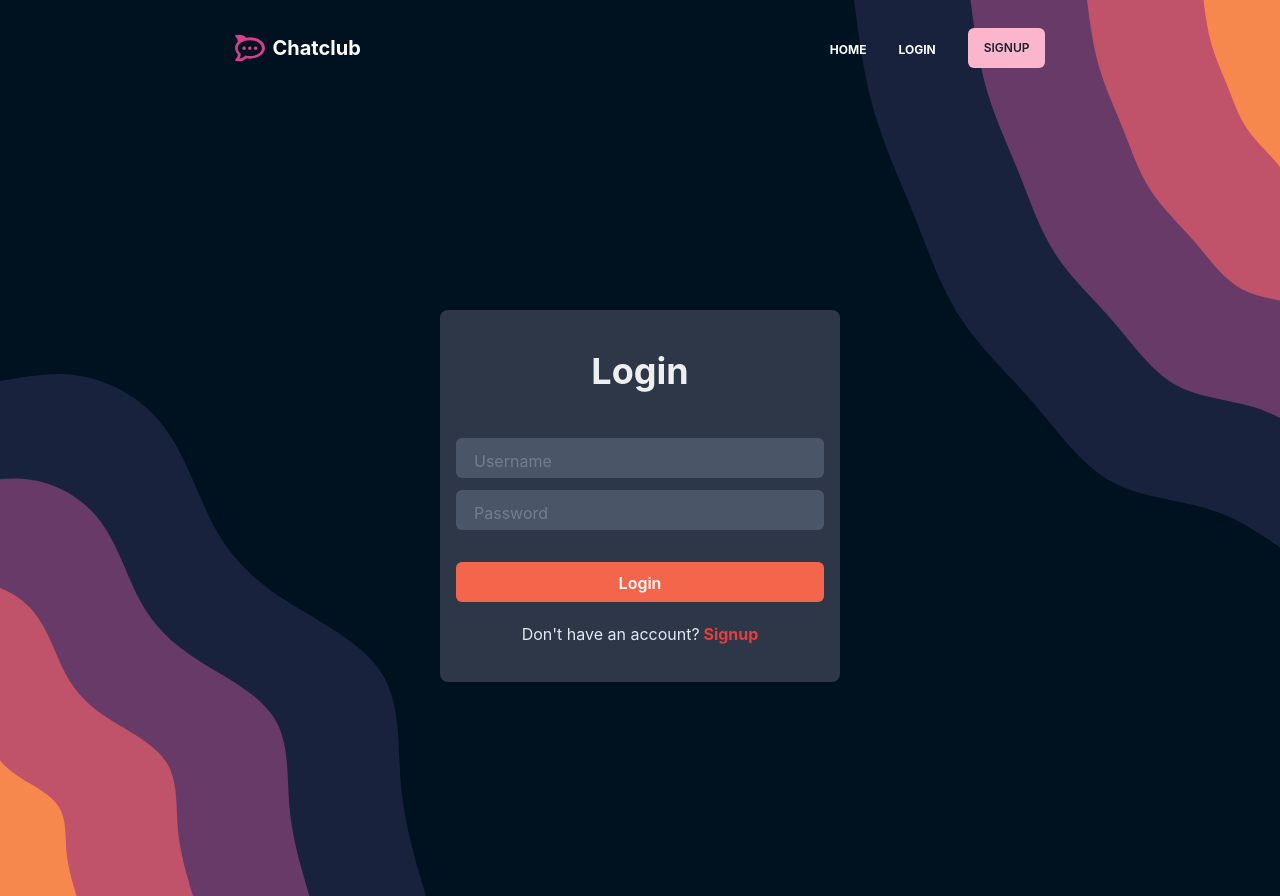
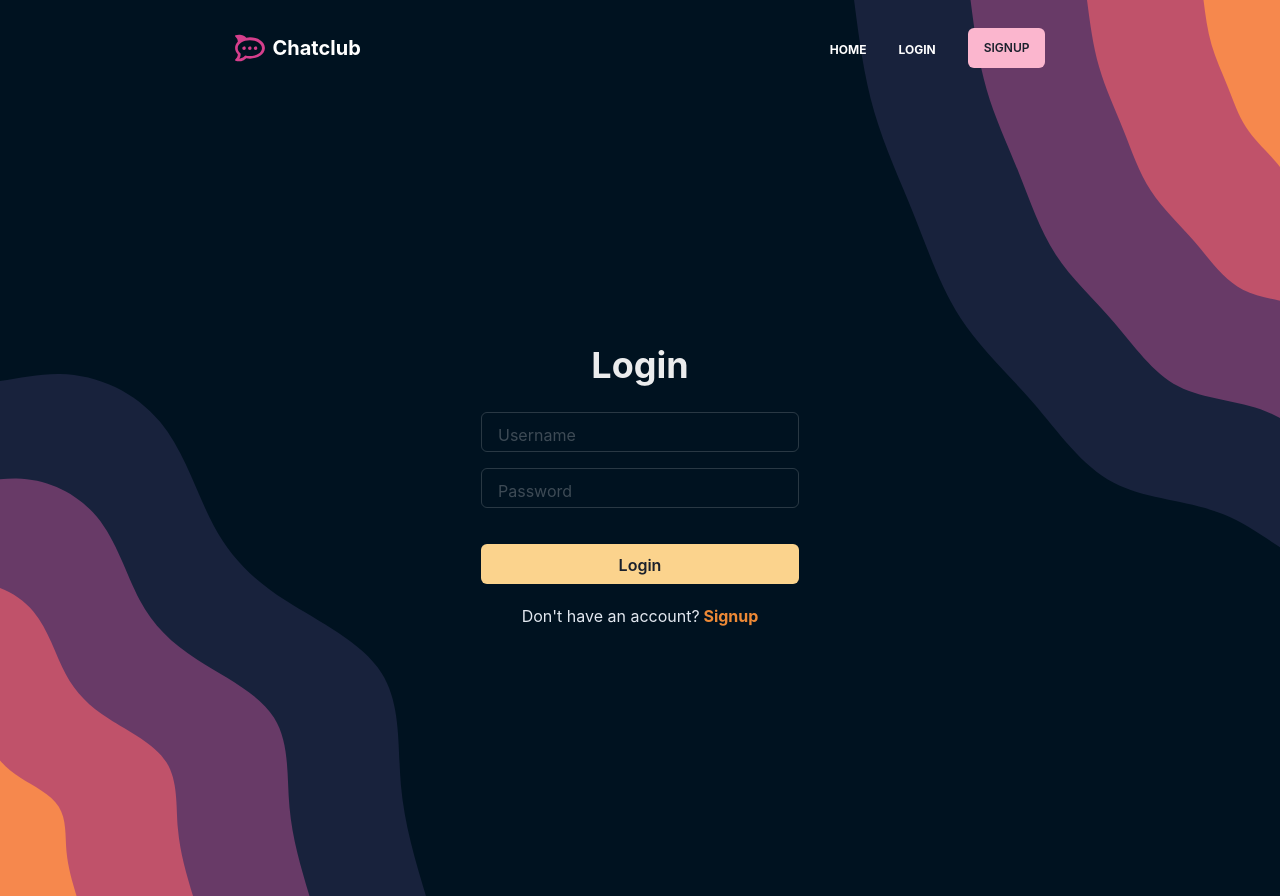
Before and after one commit to mrx7355608/chatapp-frontend, a React (Vite) app: page /login in a window 1280 px wide. Built offline with nearby package versions, Linux system fonts and the light colour scheme; no server answers.

Commit message:
redesigned: login page

```diff
--- a/src/Components/Login/LoginForm.jsx
+++ b/src/Components/Login/LoginForm.jsx
@@ -1,5 +1,5 @@
 import React from "react";
-import { Input, Text, useColorMode, Button } from "@chakra-ui/react";
+import { Input, Text, Button } from "@chakra-ui/react";
 import { useAuth } from "../../Contexts/AuthContext";
 import useLogin from "../../Hooks/useLogin";
 import LoadingFormButton from "../Custom/LoadingFormButton";
@@ -9,7 +9,6 @@ export default function LoginForm() {
         username: "",
         password: "",
     });
-    const { colorMode } = useColorMode();
     const { state } = useAuth();
     const login = useLogin();
     const { error } = state;
@@ -41,29 +40,27 @@ export default function LoginForm() {
             <Input
                 type="text"
                 name="username"
-                variant="filled"
-                bgColor={colorMode === "light" ? "gray.200" : "gray.600"}
+                variant="outline"
                 pt="1.5"
                 size="md"
                 mt="3"
                 placeholder="Username"
                 onChange={(e) => handleChange(e)}
             />
-            <Text color="red.500">
+            <Text mt="1" color="red.500">
                 {error.type === "username" && error.message}
             </Text>
             <Input
                 type="password"
                 name="password"
-                variant="filled"
-                bgColor={colorMode === "light" ? "gray.200" : "gray.600"}
+                variant="outline"
                 pt="1.5"
                 size="md"
                 placeholder="Password"
                 mt="3"
                 onChange={(e) => handleChange(e)}
             />
-            <Text color="red.500">
+            <Text mt="1" color="red.500">
                 {error.type === "password" && error.message}
             </Text>
             {state.isPending ? (
@@ -75,8 +72,7 @@ export default function LoginForm() {
                     size="md"
                     pt="1"
                     w="full"
-                    color="white"
-                    bgColor="#F3664C"
+                    colorScheme="orange"
                 >
                     Login
                 </Button>
--- a/src/Pages/Login.jsx
+++ b/src/Pages/Login.jsx
@@ -11,14 +11,8 @@ export default function Signup() {
 
     return (
         <Flex alignItems="center" justify="center" w="100vw" minHeight="100vh">
-            <Container
-                maxWidth="400px"
-                rounded="lg"
-                my="4"
-                p="4"
-                bgColor={colorMode === "light" ? "gray.50" : "gray.700"}
-            >
-                <Heading textAlign="center" mt="6" mb="8">
+            <Container maxWidth="350px" rounded="lg" p="4">
+                <Heading textAlign="center" mb="3">
                     Login
                 </Heading>
                 {/* LOGIN FORM */}
@@ -29,7 +23,7 @@ export default function Signup() {
                     my="5"
                 >
                     Don't have an account?
-                    <Text as="b" color="red.500">
+                    <Text as="b" color="orange.400">
                         <Link to="/signup"> Signup</Link>
                     </Text>
                 </Text>
```
